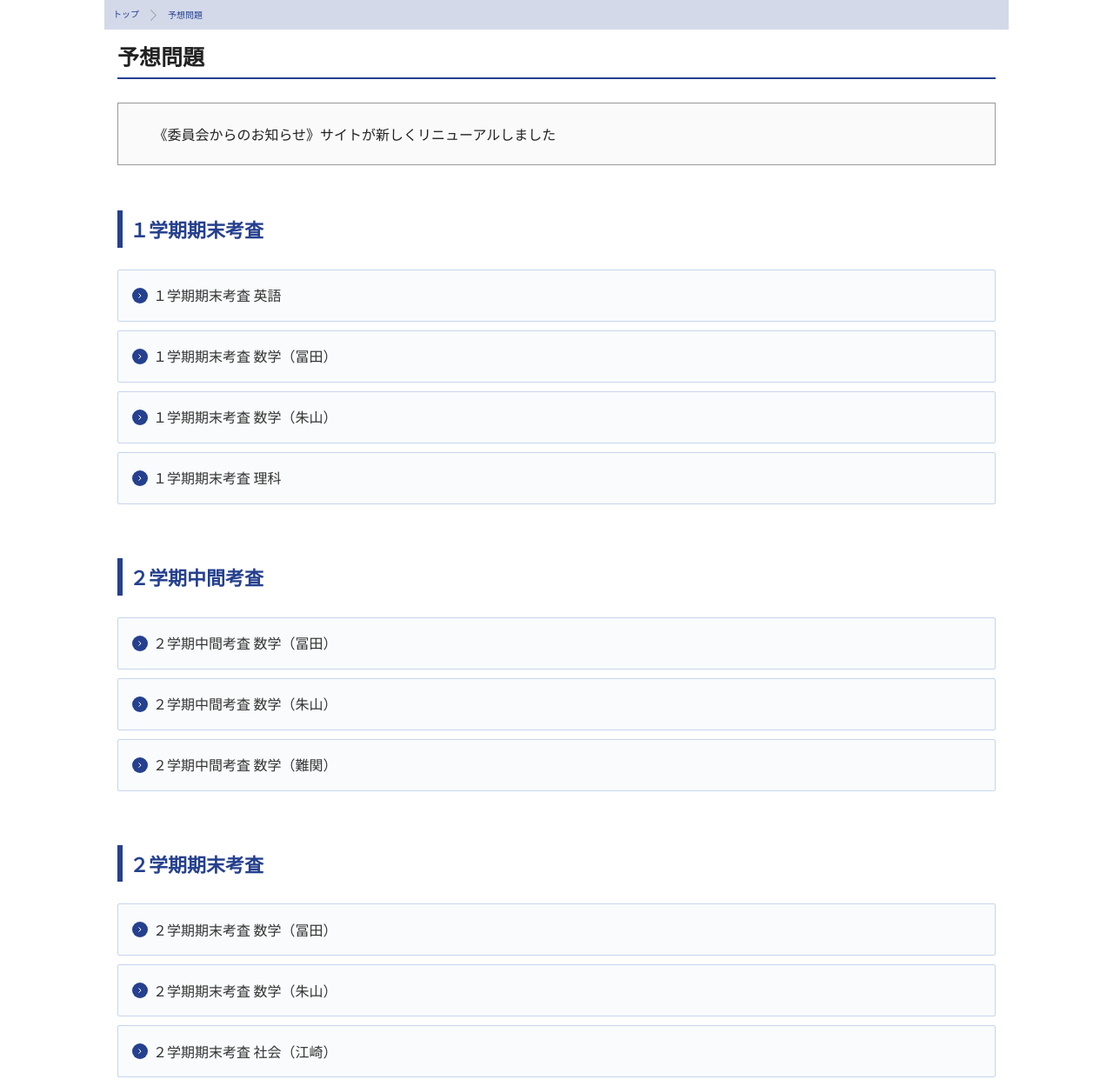
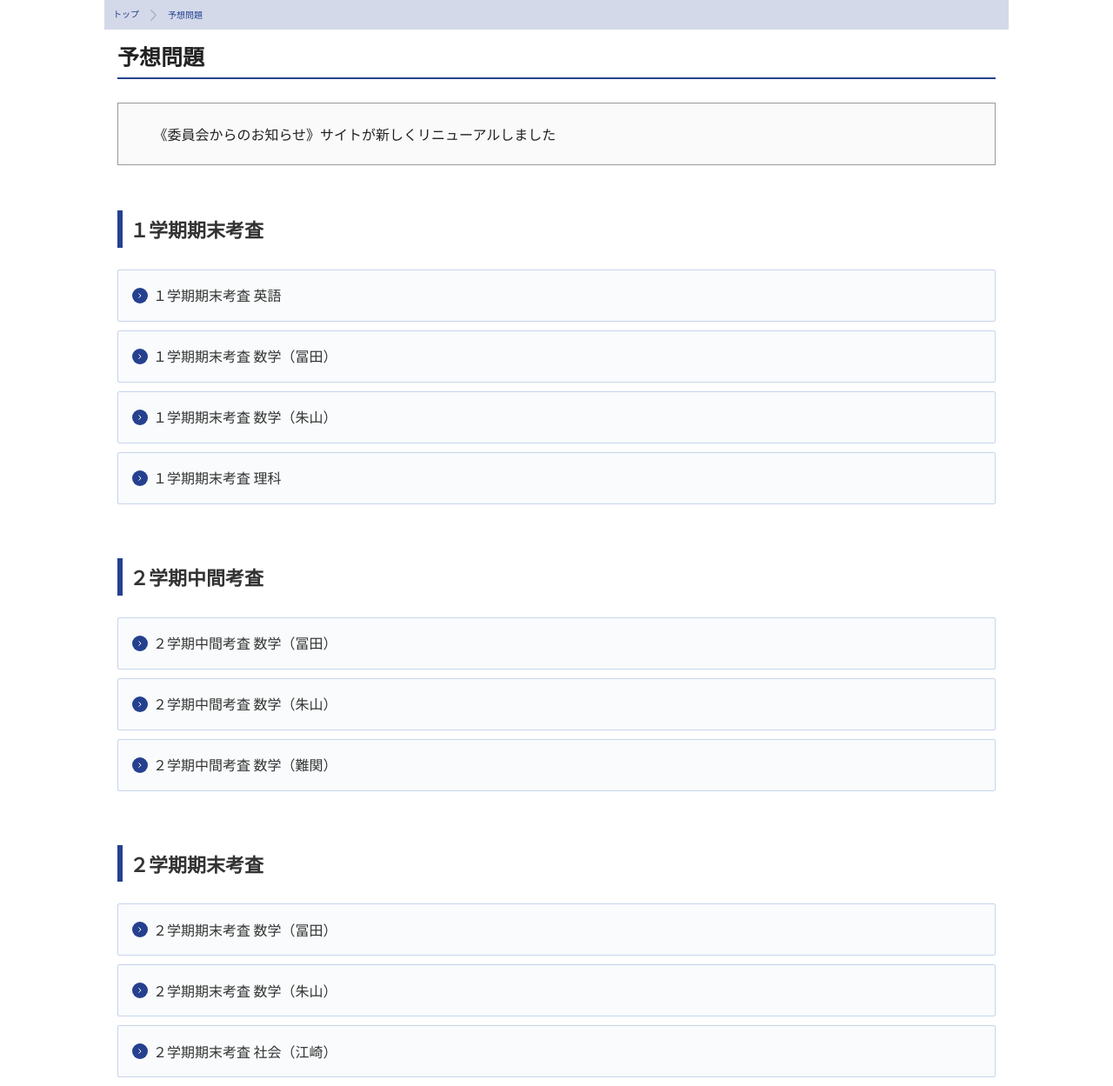
Before and after one commit to Shiny-agent4/SGPECC, a PHP site: page /top/index.html in a window 1280 px wide. Shown: the part 50-1299 px from the top of the page at 87% size. Run offline with PHP 8.4, Linux system fonts and the light colour scheme.

Commit message:
Update common1.css

```diff
--- a/common/common1.css
+++ b/common/common1.css
@@ -2845,14 +2845,6 @@ body[data-bg-color=blue] .site-under-link-buttons__wrap a:hover {
   fill: #fff;
 }
 
-.site-common-main__inner a {
-  color: #25408F;
-}
-
-.site-common-main__inner a[href^=tel] {
-  color: #25408F;
-}
-
 body[data-bg-color=blue] .site-common-main__inner a[href^=tel] {
   color: #fff;
 }
```
